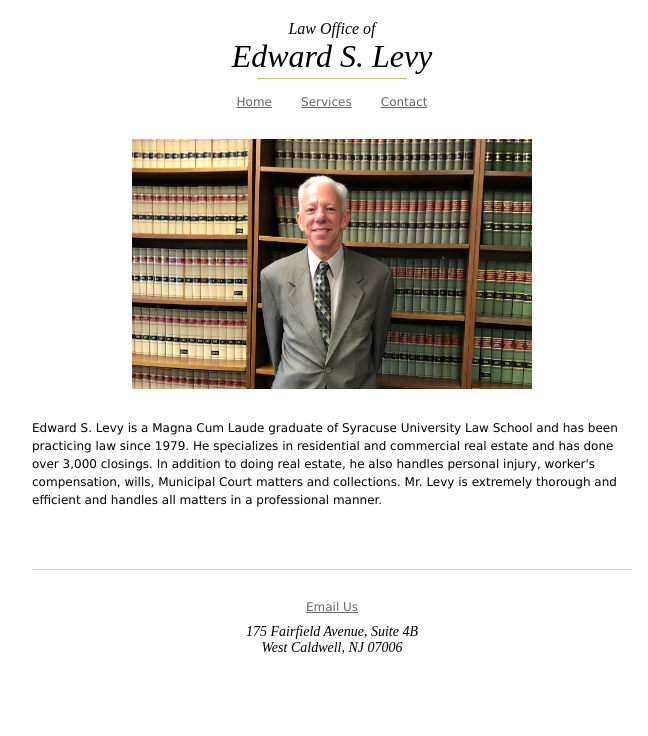
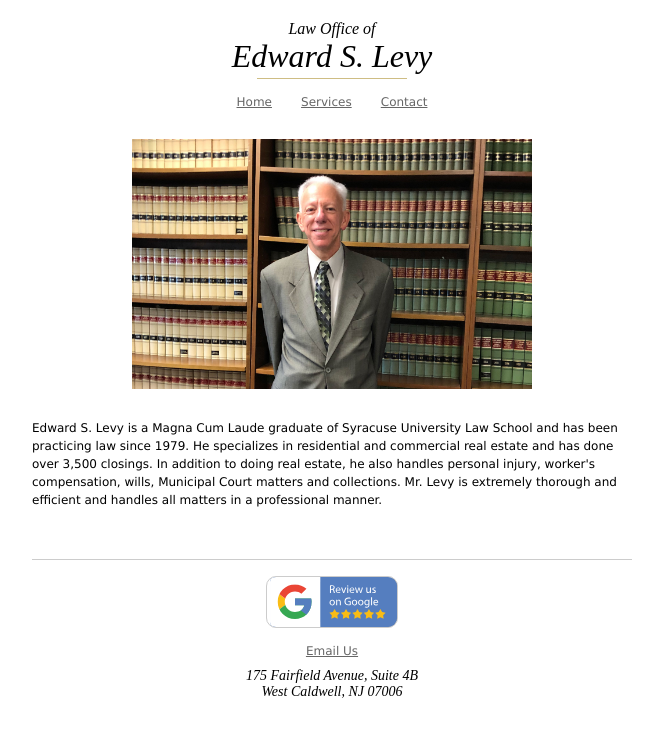
Before and after one commit to mikewgd/pearllevy, a React (Vite) app: page / in a window 1280 px wide. Shown: the top 736 px of the page, without its empty margins (308-956 px from the left). Built offline with nearby package versions, Linux system fonts and the light colour scheme.

Commit message:
fix: -copy update -review btn

```diff
--- a/src/components/Footer/Footer.css.js
+++ b/src/components/Footer/Footer.css.js
@@ -2,8 +2,9 @@
 
 export const Wrapper = styled.footer`
   padding: 30px;
+  padding-top: 0;
   border-top: 1px solid #ccc;
-  margin-top: 60px;
+  margin-top: 50px;
   text-align: center;
 `;
 
@@ -18,3 +19,17 @@
   display: block;
   margin-bottom: 10px;
 `;
+
+export const ReviewBtn = styled.a`
+  display: flex;
+  overflow: hidden;
+  border-radius: 10px;
+  max-width: 130px;
+  text-align: center;
+  margin: 16px auto;
+  border: 1px solid #ccc;
+
+  img {
+    transform: translateX(3px);
+  }
+`;
--- a/src/components/Footer/index.js
+++ b/src/components/Footer/index.js
@@ -1,9 +1,14 @@
 import React from 'react';
 
-import { Wrapper, OfficeAddress, EmailUs } from './Footer.css';
+import GoogleReviewBtn from '../../assets/images/google-button.svg';
+
+import { Wrapper, OfficeAddress, EmailUs, ReviewBtn } from './Footer.css';
 
 export const Footer = () => (
   <Wrapper>
+    <ReviewBtn href="https://g.page/r/CQg_pF489cQQEAg/review" target="_blank" rel="noopener noreferrer">
+      <img src={GoogleReviewBtn} alt="Edward S Levy" />
+    </ReviewBtn>
     <EmailUs href="mailto:info@pearllevy.net">Email Us</EmailUs>
     <OfficeAddress>
       175 Fairfield Avenue, Suite 4B
--- a/src/components/pages/HomePage/index.js
+++ b/src/components/pages/HomePage/index.js
@@ -11,7 +11,7 @@
     <Paragraph>
       Edward S. Levy is a Magna Cum Laude graduate of Syracuse University Law School and
       has been practicing law since 1979. He specializes in residential and commercial
-      real estate and has done over 3,000 closings. In addition to doing real estate,
+      real estate and has done over 3,500 closings. In addition to doing real estate,
       he also handles personal injury, worker&apos;s compensation, wills, Municipal Court
       matters and collections. Mr. Levy is extremely thorough and efficient and handles all
       matters in a professional manner.
--- a/src/components/pages/ServicesPage/index.js
+++ b/src/components/pages/ServicesPage/index.js
@@ -20,7 +20,7 @@
       friend and advisor.
     </Paragraph>
     <Paragraph>
-      Edward S. Levy has handled over 3,000 residential closings in his career. He has handled
+      Edward S. Levy has handled over 3,500 residential closings in his career. He has handled
       multimillion dollar commercial closings including the purchase and sale of pharmacies,
       restaurants, medical practices, and many other types of businesses. He handles all
       aspects of residential closings, including contract negotiations, resolving all inspection
```
Also changed, not shown: src/assets/images/google-button.svg (added).
